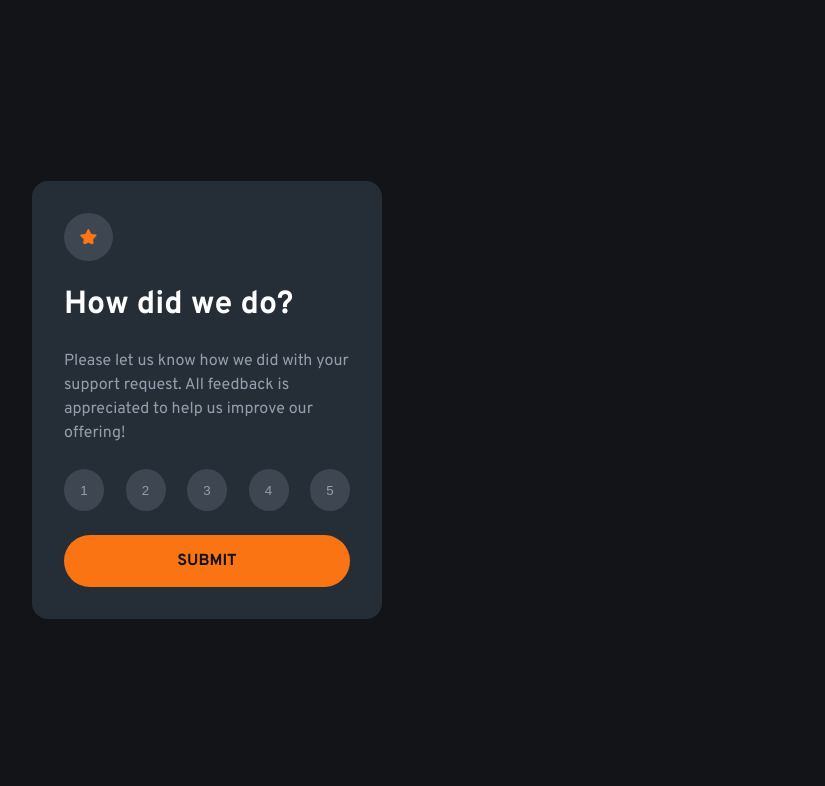
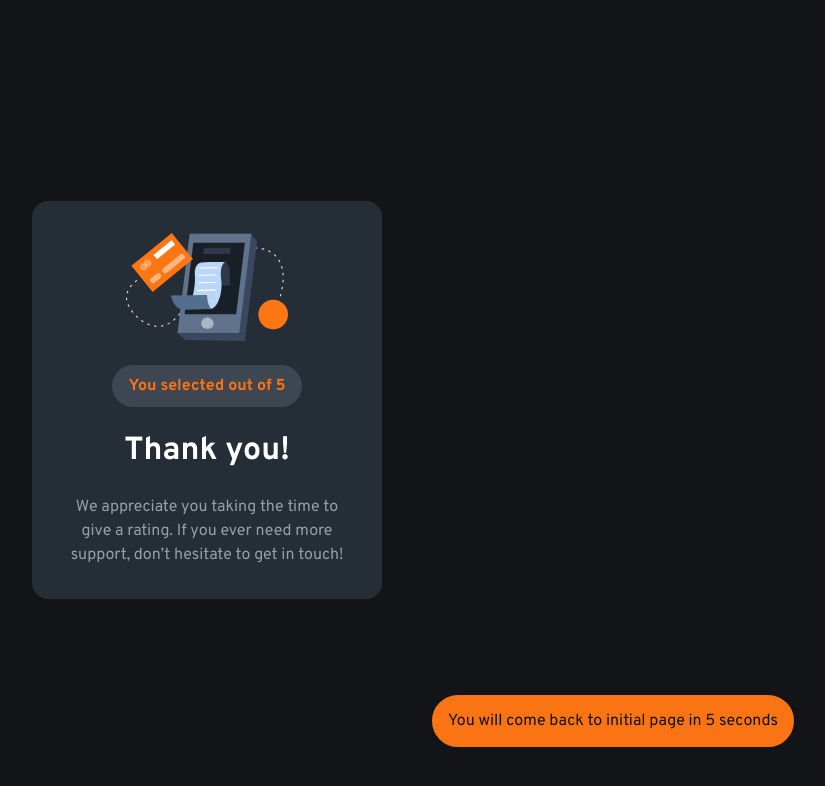
Before and after one commit to mykola-movchan/interactive-rating, a plain HTML site: page index.html in a window 1280 px wide. Both pictures are taken after a click on the button "SUBMIT". Shown: the whole page, without its empty margins (433-1258 px from the left). Drawn offline with Linux system fonts and the light colour scheme.

Commit message:
Add files via upload

```diff
--- a/index.html
+++ b/index.html
@@ -21,11 +21,11 @@
     to help us improve our offering!</p>
 
     <section class="buttons">
-      <button>1</button>
-      <button>2</button>
-      <button>3</button>
-      <button>4</button>
-      <button>5</button>
+      <button data-score="1">1</button>
+      <button data-score="2">2</button>
+      <button data-score="3">3</button>
+      <button data-score="4">4</button>
+      <button data-score="5">5</button>
     </section>
 
     <button class="submit overpass-700">Submit</button>
@@ -36,7 +36,7 @@
   <section class="thank-you card">
     <img src="images/illustration-thank-you.svg" alt="">
 
-    <h4 class="overpass-700">You selected <span id="score"></span> out of 5</h4>
+    <h4 class="overpass-700">You selected <span id="score-display"></span> out of 5</h4>
 
     <h1>Thank you!</h1>
 
@@ -44,6 +44,8 @@
     don’t hesitate to get in touch!</p>
   </section>
 
+  <div id="popover" popover="manual">You will come back to initial page in 5 seconds</div>
+
 <script src="index.js"></script>
 </body>
 </html>
--- a/index.js
+++ b/index.js
@@ -1,8 +1,34 @@
 const buttons = document.querySelectorAll('.buttons button');
-console.log(buttons);
+const submit = document.querySelector('.submit');
+const main = document.querySelector('main');
+const thanks = document.querySelector('.thank-you');
+const scoreDisplay = document.querySelector('#score-display');
+const popover = document.querySelector('#popover');
+let score = null;
+
+const eraseScore = () => [...buttons]
+    .filter(btn => btn.classList.contains('chosen'))
+    .forEach(btn => btn.classList.remove('chosen'));
 
 function handleButton(e) {
-    console.log(e.target.textContent);
+    eraseScore();
+    e.target.classList.add('chosen');
+    score = e.target.dataset.score;
+    scoreDisplay.textContent = score;
+    console.log(score);
 }
 
+const displayScore = () => {
+    main.style.display = 'none';
+    thanks.style.display = 'flex';
+    popover.showPopover();
+    setTimeout(() => {
+        eraseScore();
+        thanks.style.display = 'none';
+        main.style.display = 'flex';
+        popover.hidePopover();
+    }, 5000);
+};
+
 buttons.forEach(button => button.addEventListener('click', handleButton));
+submit.addEventListener('click', displayScore);
--- a/style.css
+++ b/style.css
@@ -78,7 +78,8 @@ main img {
 }
 
 .buttons button:hover,
-.submit:hover {
+.submit:hover,
+button.chosen {
     background-color: var(--orange-500);
     color: var(--grey-950);
 }
@@ -105,6 +106,18 @@ main img {
     text-align: center;
 }
 
+:popover-open {
+    padding: 1em;
+    background-color: var(--orange-500);
+    border-radius: 32px;
+    color: var(--grey-950);
+    text-align: center;
+    position: absolute;
+    inset: unset;
+    bottom: 50px;
+    right: 50px;
+}
+
 .overpass-400 {
   font-family: "Overpass", sans-serif;
   font-optical-sizing: auto;
```
